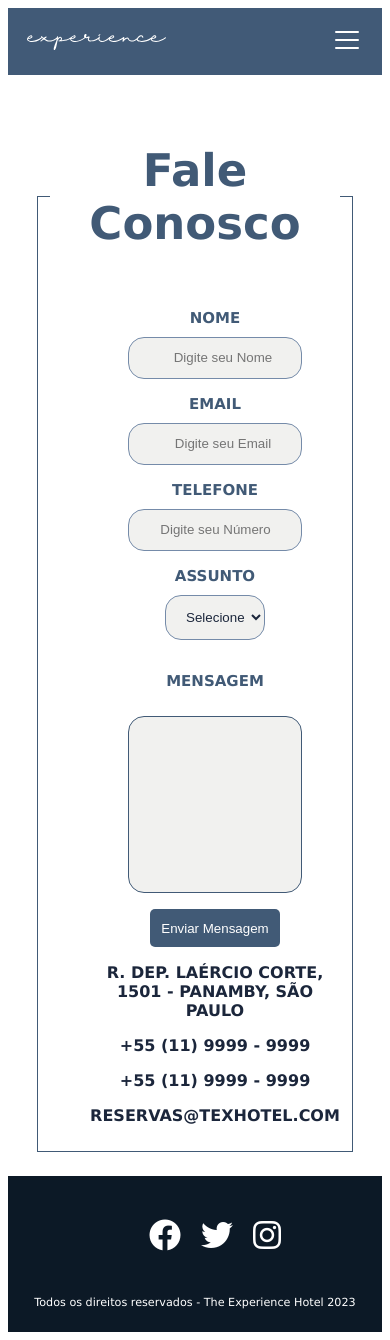
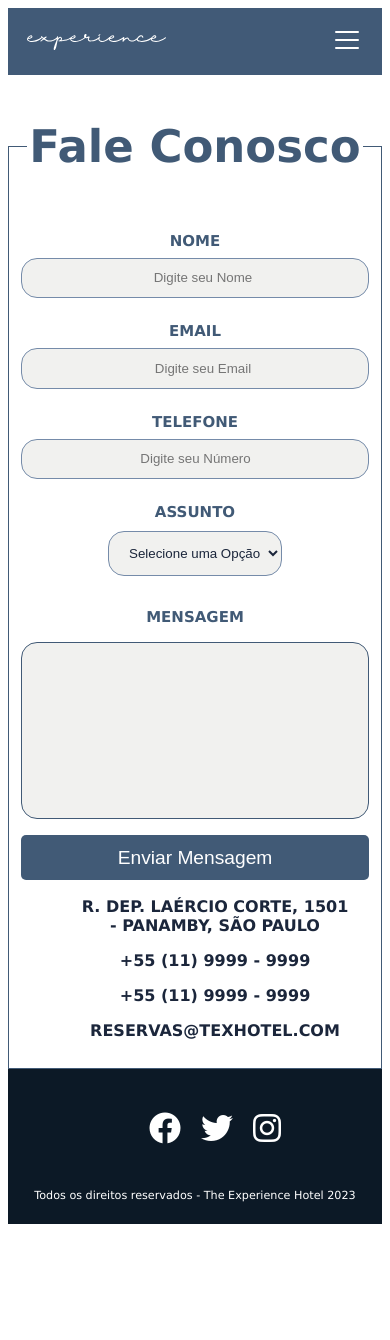
Before and after one commit to rcleyton/tex5-hotelaria-full, a Vue app in the folder web/: page /contato in a window 390 px wide. After the commit the page ends 1232 px from the top, so only its background shows below. Built offline with nearby package versions, Linux system fonts and the light colour scheme.

Commit message:
refactor: correções na página contato

```diff
--- a/web/src/views/ContatoView.vue
+++ b/web/src/views/ContatoView.vue
@@ -3,7 +3,7 @@
 		<div class="contato">
 			<fieldset class="informacao_de_contato">
 				<form
-					class="form"
+					class="contact_form"
 					action=""
 					method="post"
 					enctype="multipart/form-data"
@@ -63,7 +63,7 @@
 							></textarea>
 						</li>
 						<li>
-							<button class="button">Enviar Mensagem</button>
+							<button class="button_form">Enviar Mensagem</button>
 						</li>
 					</ul>
 				</form>
@@ -130,6 +130,12 @@ export default {
 	margin: 1.5rem auto;
 	align-items: center;
 	border: 1px solid v.$main-blue;
+
+	@media (max-width: 768px) {
+		width: 100%;
+		text-align: center;
+		margin: auto;
+	}
 }
 .informacao_de_contato legend {
 	text-align: center;
@@ -162,14 +168,20 @@ export default {
 .informacao_de_contato input {
 	width: 70%;
 	height: 45px;
-	margin-top: 10px;
-	padding: 20px 0;
+	margin-top: 1.2rem;
+	padding: 1.2rem 0;
 	height: 30px;
 	background-color: v.$light-gray;
 	border: 0.3px solid v.$light-blue;
 	text-indent: 1rem;
 	text-align: center;
 	border-radius: 1rem;
+
+
+	@media (max-width: 768px) {
+		width: 100%;
+		margin: 0.5rem auto;
+	}
 }
 .informacao_de_contato textarea:focus,
 input:focus,
@@ -181,8 +193,30 @@ select:focus {
 	display: flex;
 }
 
+.contact_form {
+	li {
+		text-align: center;
+		margin: auto;
+	}
+
+	ul {
+		padding: 0;
+	}
+
+	@media (max-width: 768px) {
+		width: 100%;
+		text-align: center;
+		margin: auto;
+
+		li {
+			text-align: center;
+			margin: auto;
+		}
+	}
+}
+
 .select {
-	width: 40%;
+	width: 50%;
 	height: 45px;
 	margin-top: 10px;
 	border: 0.3px solid v.$light-blue;
@@ -214,6 +248,21 @@ select:focus {
 	border-radius: 1rem;
 	resize: none;
 	background: v.$light-gray;
+	@media (max-width: 768px) {
+		width: 100%;
+		margin: auto;
+	}
+}
+
+.button_form {
+	margin: auto;
+	width: 25%;
+	font-size: 1.2rem;
+
+	@media (max-width: 768px) {
+		width: 100%;
+		margin: auto;
+	}
 }
 
 .informacao_de_contato button {
```
